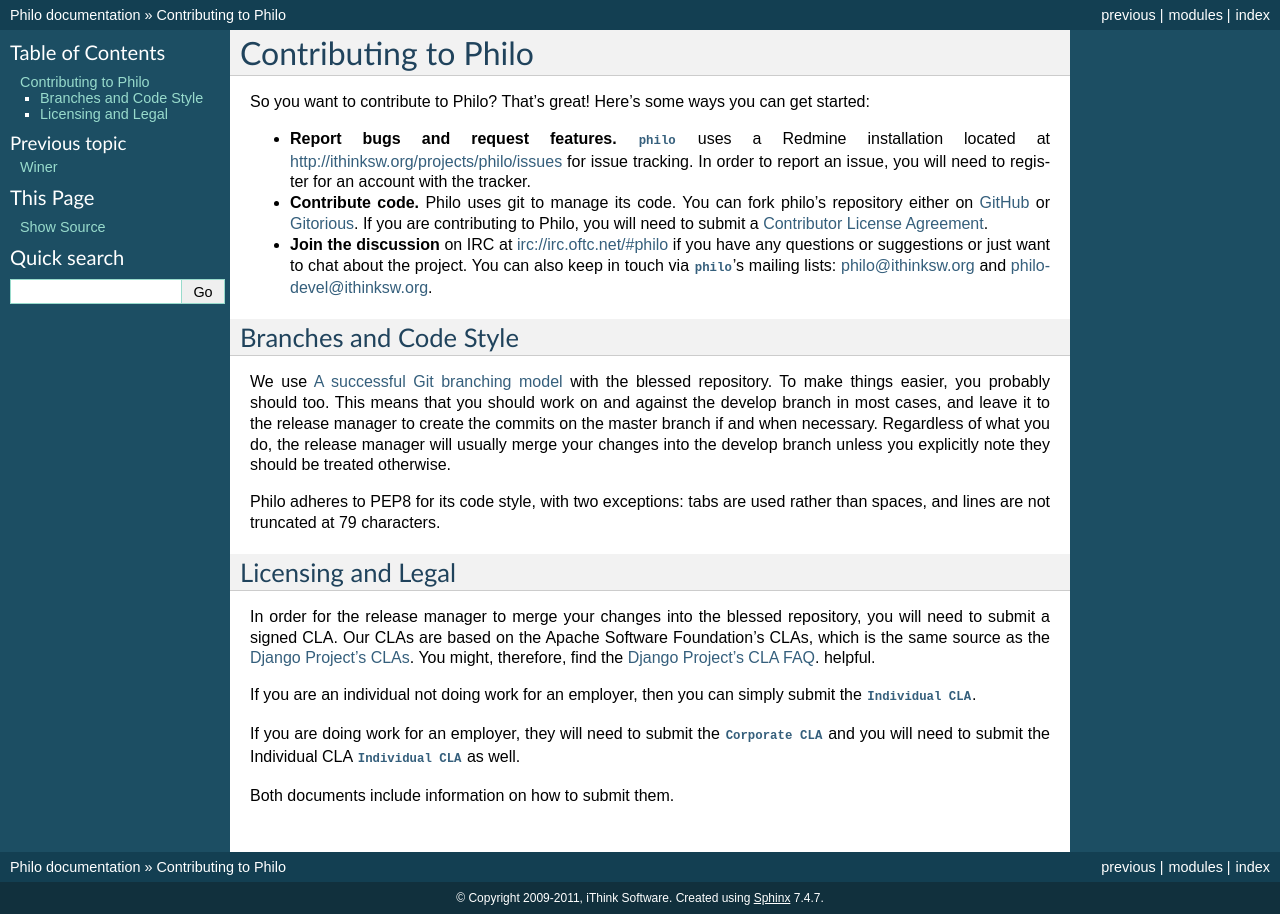
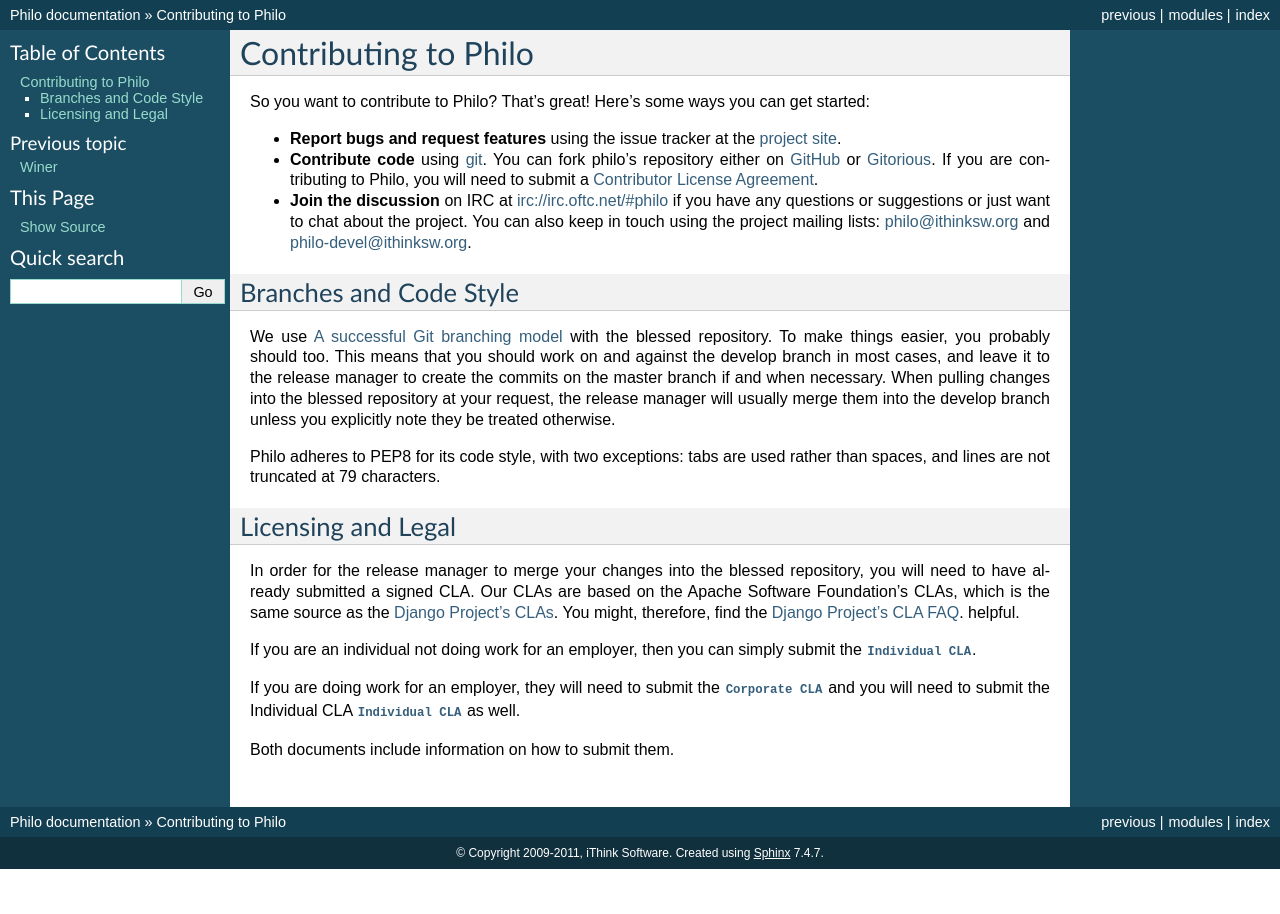
Before and after one commit to ithinksw/philo, a Sphinx documentation site: the page built from docs/contributing.rst, in a window 1280 px wide. Built offline with Sphinx 7.4.7, drawn with Linux system fonts in a browser that asks for light colours; the version number could not be read and is left out.

```diff
--- a/docs/contributing.rst
+++ b/docs/contributing.rst
@@ -3,14 +3,15 @@ Contributing to Philo
 
 So you want to contribute to Philo? That's great! Here's some ways you can get started:
 
-* **Report bugs and request features.** :mod:`philo` uses a Redmine installation located at `http://ithinksw.org/projects/philo/issues <http://ithinksw.org/projects/philo/issues>`_ for issue tracking. In order to report an issue, you will need to register for an account with the tracker.
-* **Contribute code.** Philo uses git to manage its code. You can fork philo's repository either on `GitHub <http://github.com/ithinksw/philo>`_ or `Gitorious <http://gitorious.org/ithinksw/philo>`_. If you are contributing to Philo, you will need to submit a :ref:`Contributor License Agreement <cla>`.
-* **Join the discussion** on IRC at `irc://irc.oftc.net/#philo <irc://irc.oftc.net/#philo>`_ if you have any questions or suggestions or just want to chat about the project. You can also keep in touch via :mod:`philo`'s mailing lists: `philo@ithinksw.org <mailto:philo@ithinksw.org>`_ and `philo-devel@ithinksw.org <mailto:philo-devel@ithinksw.org>`_.
+* **Report bugs and request features** using the issue tracker at the `project site <http://project.philocms.org/>`_.
+* **Contribute code** using `git <http://git-scm.com/>`_. You can fork philo's repository either on `GitHub <http://github.com/ithinksw/philo/>`_ or `Gitorious <http://gitorious.org/ithinksw/philo/>`_. If you are contributing to Philo, you will need to submit a :ref:`Contributor License Agreement <cla>`.
+* **Join the discussion** on IRC at `irc://irc.oftc.net/#philo <irc://irc.oftc.net/#philo>`_ if you have any questions or suggestions or just want to chat about the project. You can also keep in touch using the project mailing lists: `philo@ithinksw.org <mailto:philo@ithinksw.org>`_ and `philo-devel@ithinksw.org <mailto:philo-devel@ithinksw.org>`_.
 
 
 Branches and Code Style
 +++++++++++++++++++++++
-We use `A successful Git branching model`__ with the blessed repository. To make things easier, you probably should too. This means that you should work on and against the develop branch in most cases, and leave it to the release manager to create the commits on the master branch if and when necessary. Regardless of what you do, the release manager will usually merge your changes into the develop branch unless you explicitly note they should be treated otherwise.
+
+We use `A successful Git branching model`__ with the blessed repository. To make things easier, you probably should too. This means that you should work on and against the develop branch in most cases, and leave it to the release manager to create the commits on the master branch if and when necessary. When pulling changes into the blessed repository at your request, the release manager will usually merge them into the develop branch unless you explicitly note they be treated otherwise.
 
 __ http://nvie.com/posts/a-successful-git-branching-model/
 
@@ -21,7 +22,7 @@ Philo adheres to PEP8 for its code style, with two exceptions: tabs are used rat
 Licensing and Legal
 +++++++++++++++++++
 
-In order for the release manager to merge your changes into the blessed repository, you will need to submit a signed CLA. Our CLAs are based on the Apache Software Foundation's CLAs, which is the same source as the `Django Project's CLAs`_. You might, therefore, find the `Django Project's CLA FAQ`_. helpful.
+In order for the release manager to merge your changes into the blessed repository, you will need to have already submitted a signed CLA. Our CLAs are based on the Apache Software Foundation's CLAs, which is the same source as the `Django Project's CLAs`_. You might, therefore, find the `Django Project's CLA FAQ`_. helpful.
 
 .. _`Django Project's CLAs`: https://www.djangoproject.com/foundation/cla/
 .. _`Django Project's CLA FAQ`: https://www.djangoproject.com/foundation/cla/faq/
```
Also changed, not shown: README.markdown (+13 -19 lines), docs/index.rst (+5 -5 lines), docs/cla/ithinksw-ccla.txt (line endings or trailing spaces), docs/cla/ithinksw-icla.txt (line endings or trailing spaces), 1 other file.
